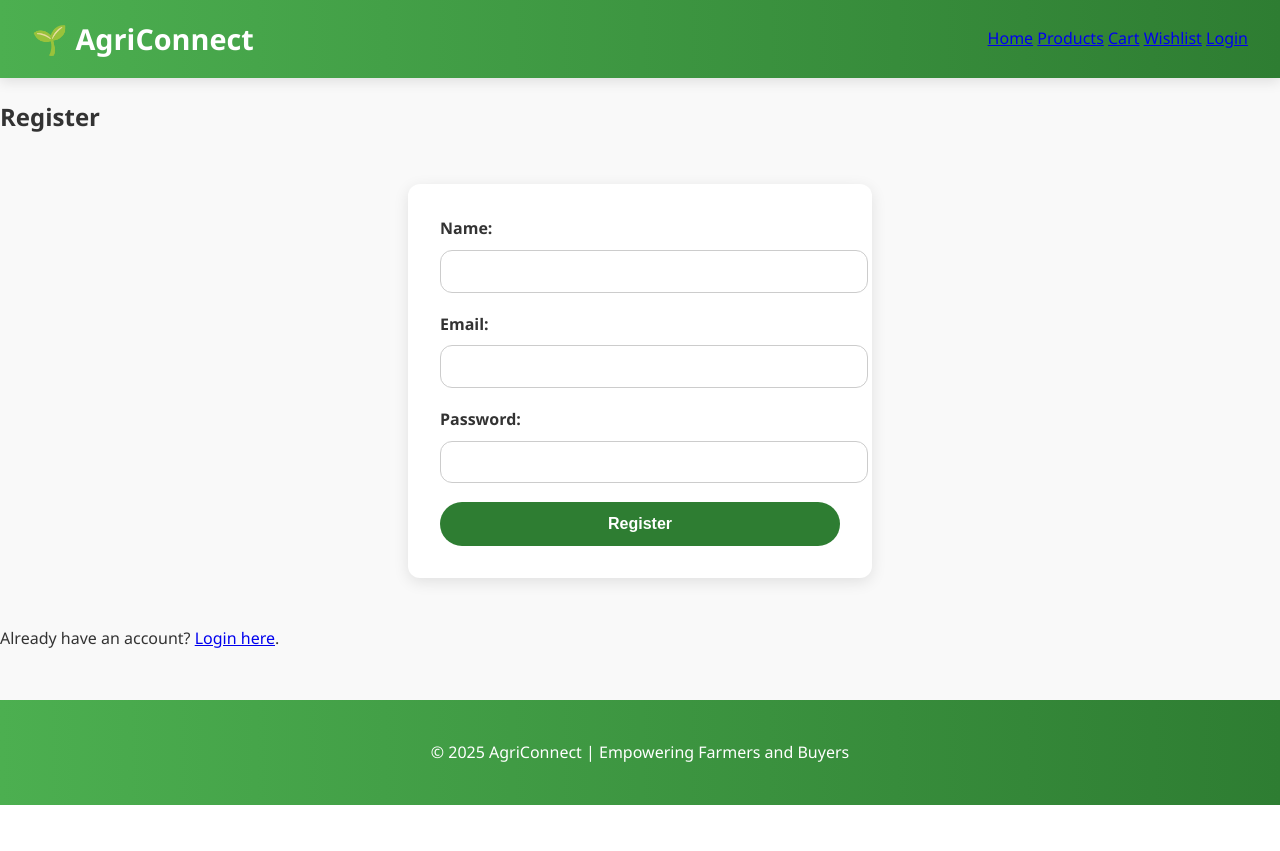
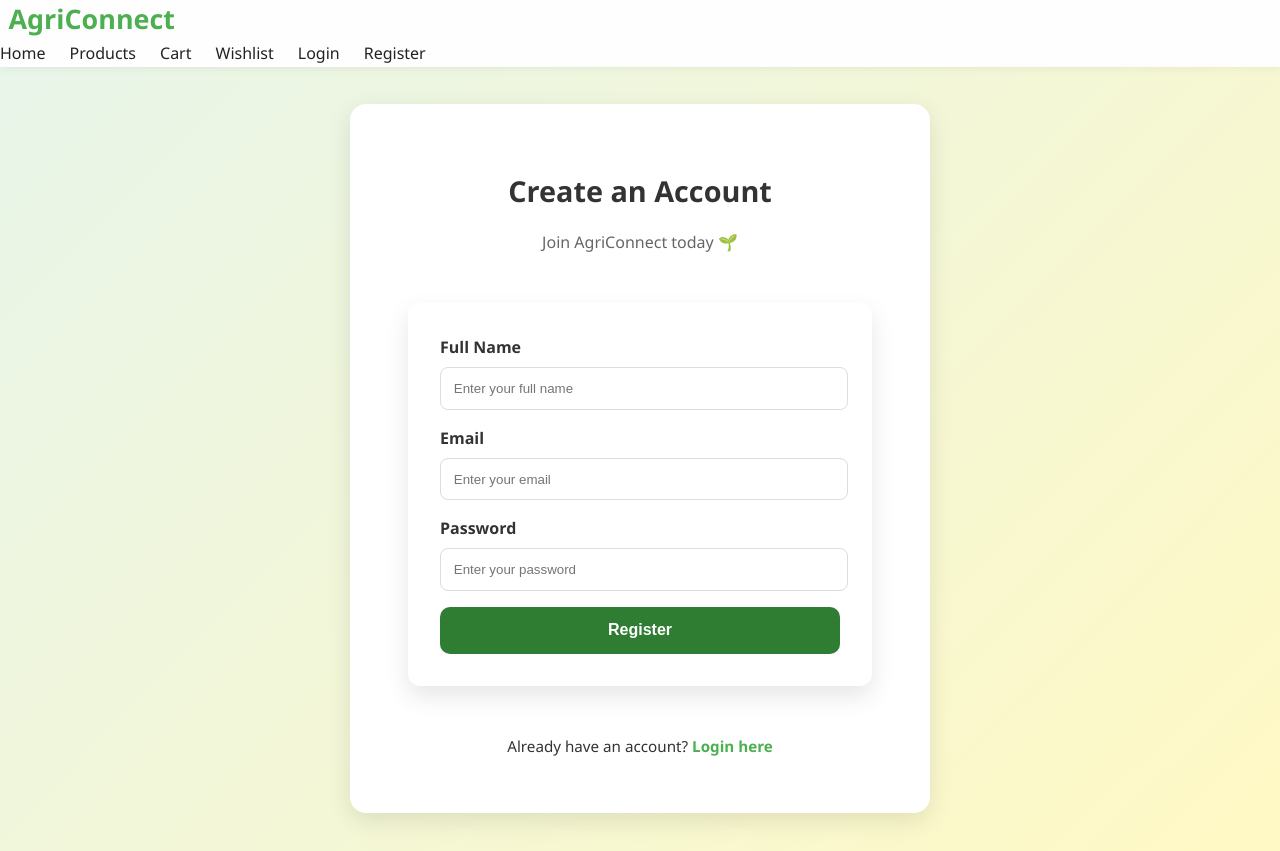
Before and after one commit to AryaMahadik01/New-Agri-Connect-System-, a Flask app: page /register in a window 1280 px wide. Before the commit the page ends 805 px from the top, so only its background shows below. Run offline with Flask 3, Linux system fonts and the light colour scheme.

Commit message:
navbar and reg/log update

```diff
--- a/static/style.css
+++ b/static/style.css
@@ -26,38 +26,87 @@ body {
 }
 
 /* === Navbar === */
+/* === Sleek Premium Navbar === */
 .navbar {
-  background: linear-gradient(90deg, var(--primary-green), var(--secondary-green));
-  color: var(--white);
+  position: sticky;
+  top: 0;
+  width: 100%;
+  background: rgba(255, 255, 255, 0.8); /* semi-transparent white */
+  backdrop-filter: blur(10px); /* soft glass effect */
+  box-shadow: 0 2px 8px rgba(0, 0, 0, 0.05);
+  z-index: 1000;
+  transition: background 0.3s ease, box-shadow 0.3s ease;
+}
+
+.nav-container {
+  max-width: 1200px;
+  margin: 0 auto;
+  padding: 0.8rem 2rem;
   display: flex;
   justify-content: space-between;
   align-items: center;
-  padding: 1rem 2rem;
-  box-shadow: 0 4px 12px var(--shadow);
-  position: sticky;
-  top: 0;
-  z-index: 1000;
 }
 
+/* Logo */
 .logo {
-  font-size: 1.8rem;
-  font-weight: bold;
   display: flex;
   align-items: center;
-  gap: 10px;
+  font-size: 1.6rem;
+  font-weight: bold;
+  color: var(--primary-green);
+  text-decoration: none;
+  gap: 0.6rem;
+  transition: transform 0.3s ease;
+}
+
+.logo-icon {
+  height: 40px;
+  width: 40px;
+}
+
+.logo:hover {
+  transform: scale(1.05);
+}
+
+/* Nav Links */
+.nav-links {
+  display: flex;
+  gap: 1.5rem;
 }
 
 .nav-links a {
-  margin-left: 1.5rem;
-  color: var(--white);
   text-decoration: none;
+  color: #222;
   font-weight: 500;
-  transition: var(--transition);
+  position: relative;
+  transition: color 0.3s ease;
+}
+
+.nav-links a::after {
+  content: '';
+  position: absolute;
+  left: 0;
+  bottom: -5px;
+  width: 0%;
+  height: 2px;
+  background: var(--primary-green);
+  transition: width 0.3s ease;
 }
 
 .nav-links a:hover {
-  color: var(--soft-yellow);
+  color: var(--primary-green);
 }
+
+.nav-links a:hover::after {
+  width: 100%;
+}
+
+/* Subtle scroll effect (darker glass) */
+.navbar.scrolled {
+  background: rgba(255, 255, 255, 0.95);
+  box-shadow: 0 4px 16px rgba(0, 0, 0, 0.08);
+}
+
 
 /* === Hero Section === */
 .hero {
@@ -194,7 +243,7 @@ form {
   padding: 2rem;
   background: var(--white);
   border-radius: var(--radius);
-  box-shadow: 0 4px 15px var(--shadow);
+  box-shadow: 0 10px 24px var(--shadow);
 }
 
 form label {
@@ -315,3 +364,92 @@ footer {
     transform: translateX(100%);
   }
 }
+
+/* === Auth Pages (Login & Register) === */
+.auth-container {
+  display: flex;
+  justify-content: center;
+  align-items: center;
+  min-height: calc(100vh - 80px); /* Full screen minus navbar */
+  background: linear-gradient(135deg, var(--light-green), var(--soft-yellow));
+  padding: 2rem;
+}
+
+.auth-box {
+  background: var(--white);
+  padding: 2.5rem;
+  border-radius: 16px;
+  box-shadow: 0 8px 24px rgba(0,0,0,0.1);
+  width: 150%;
+  max-width: 500px;
+  text-align: center;
+  animation: fadeSlideIn 0.5s ease forwards;
+}
+
+.auth-box h2 {
+  color: var(--dark-green);
+  font-size: 1.8rem;
+  margin-bottom: 0.5rem;
+}
+
+.auth-subtitle {
+  color: #666;
+  font-size: 1rem;
+  margin-bottom: 1.5rem;
+}
+
+.auth-box label {
+  display: block;
+  text-align: left;
+  font-weight: 600;
+  margin-bottom: 0.4rem;
+}
+
+.auth-box input {
+  width: 95%;
+  padding: 0.8rem;
+  border: 1px solid #ddd;
+  border-radius: 8px;
+  margin-bottom: 1rem;
+  transition: border 0.3s;
+}
+
+.auth-box input:focus {
+  outline: none;
+  border-color: var(--primary-green);
+  box-shadow: 0 0 0 2px rgba(76, 175, 80, 0.2);
+}
+
+.auth-btn {
+  width: 100%;
+  padding: 0.9rem;
+  font-size: 1rem;
+  border-radius: 10px;
+}
+
+.auth-footer {
+  margin-top: 1rem;
+  font-size: 0.95rem;
+}
+
+.auth-footer a {
+  color: var(--primary-green);
+  font-weight: bold;
+  text-decoration: none;
+}
+
+.auth-footer a:hover {
+  text-decoration: underline;
+}
+
+/* Animations */
+@keyframes fadeSlideIn {
+  from {
+    opacity: 0;
+    transform: translateY(20px);
+  }
+  to {
+    opacity: 1;
+    transform: translateY(0);
+  }
+}
--- a/templates/register.html
+++ b/templates/register.html
@@ -2,12 +2,11 @@
 <html lang="en">
 <head>
   <meta charset="UTF-8">
-  <meta name="viewport" content="width=device-width, initial-scale=1.0">
-  <title>AgriConnect - Register</title>
+  <title>Register - AgriConnect</title>
   <link rel="stylesheet" href="{{ url_for('static', filename='style.css') }}">
 </head>
 <body>
-<!-- 🌟 Toast Notifications -->
+    <!-- 🌟 Toast Notifications -->
 <div id="toast-container">
   {% with messages = get_flashed_messages(with_categories=true) %}
     {% if messages %}
@@ -18,37 +17,46 @@
   {% endwith %}
 </div>
 
-  <!-- Navbar -->
-  <header class="navbar">
+  <!-- 🌿 Navbar -->
+  <div class="navbar">
     <div class="logo">🌱 AgriConnect</div>
-    <nav>
+    <div class="nav-links">
       <a href="{{ url_for('home') }}">Home</a>
       <a href="{{ url_for('products') }}">Products</a>
       <a href="{{ url_for('view_cart') }}">Cart</a>
       <a href="{{ url_for('view_wishlist') }}">Wishlist</a>
-      <a href="{{ url_for('login') }}">Login</a>
-    </nav>
-  </header>
-
-  <div class="form-container">
-    <h2>Register</h2>
-    <form method="POST" action="{{ url_for('register') }}">
-      <label>Name:</label>
-      <input type="text" name="name" required>
-      <label>Email:</label>
-      <input type="email" name="email" required>
-      <label>Password:</label>
-      <input type="password" name="password" required>
-      <button type="submit" class="btn">Register</button>
-    </form>
-    <p>Already have an account? <a href="{{ url_for('login') }}">Login here</a>.</p>
+      {% if session.get('user') %}
+        <a href="{{ url_for('logout') }}">Logout</a>
+      {% else %}
+        <a href="{{ url_for('login') }}">Login</a>
+        <a href="{{ url_for('register') }}">Register</a>
+      {% endif %}
+    </div>
   </div>
 
-  <!-- Footer -->
-  <footer>
-    <p>&copy; 2025 AgriConnect | Empowering Farmers and Buyers</p>
-  </footer>
-   <script>
+  <!-- 🌟 Register Form -->
+  <div class="auth-container">
+    <div class="auth-box">
+      <h2>Create an Account</h2>
+      <p class="auth-subtitle">Join AgriConnect today 🌱</p>
+      <form method="POST" action="{{ url_for('register') }}">
+        <label for="name">Full Name</label>
+        <input type="text" name="name" placeholder="Enter your full name" required>
+
+        <label for="email">Email</label>
+        <input type="email" name="email" placeholder="Enter your email" required>
+
+        <label for="password">Password</label>
+        <input type="password" name="password" placeholder="Enter your password" required>
+
+        <button type="submit" class="btn auth-btn">Register</button>
+      </form>
+      <p class="auth-footer">
+        Already have an account? <a href="{{ url_for('login') }}">Login here</a>
+      </p>
+    </div>
+  </div>
+  <script>
   document.addEventListener("DOMContentLoaded", () => {
     const toasts = document.querySelectorAll(".toast");
     toasts.forEach((toast) => {
@@ -58,5 +66,6 @@
     });
   });
 </script>
+
 </body>
 </html>
```
Also changed, not shown: templates/index.html (+13 -5 lines), templates/login.html (+30 -23 lines), static/images/logo.png (added), 1 other file.
